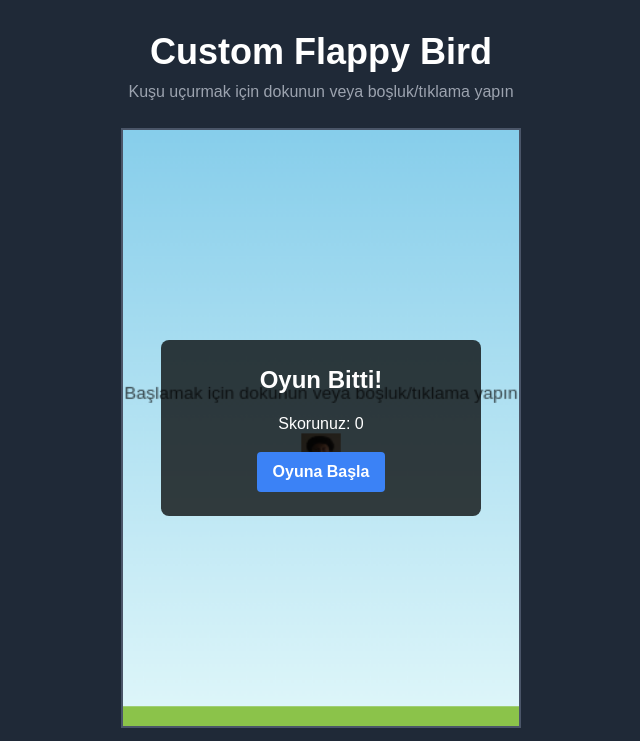
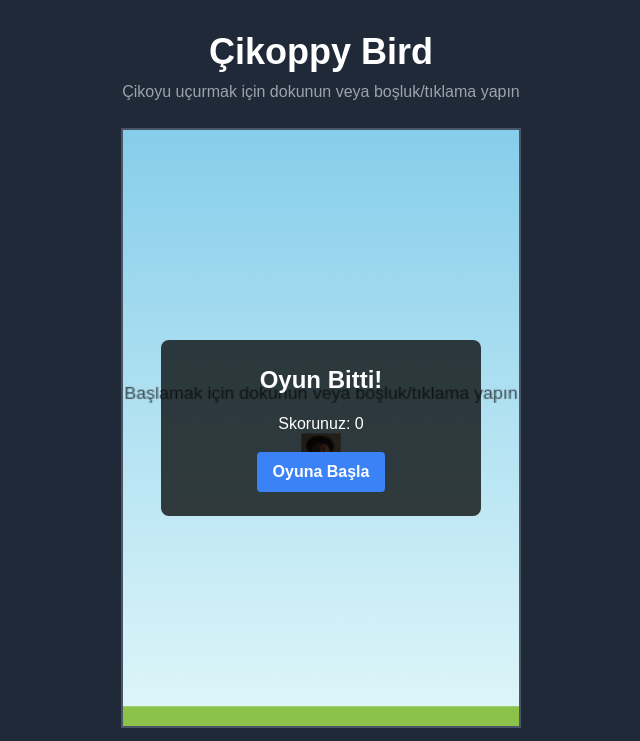
Before and after one commit to alpersvr/ciko-game, a plain HTML site: page cikoppyBird.html in a window 1280 px wide. Shown: the top 741 px of the page, without its empty margins (319-959 px from the left). Drawn offline with nearby package versions, Linux system fonts and the light colour scheme.

Commit message:
Update cikoppyBird.html

```diff
--- a/cikoppyBird.html
+++ b/cikoppyBird.html
@@ -127,8 +127,8 @@
 <body class="bg-gray-800 min-h-screen flex flex-col items-center py-6 sm:py-8">
     <div class="game-wrapper">
         <div class="text-center mb-4 sm:mb-6">
-            <h1 class="text-3xl sm:text-4xl font-bold text-white mb-2">Custom Flappy Bird</h1>
-            <p class="text-gray-400 text-sm sm:text-base">Kuşu uçurmak için dokunun veya boşluk/tıklama yapın</p>
+            <h1 class="text-3xl sm:text-4xl font-bold text-white mb-2">Çikoppy Bird</h1>
+            <p class="text-gray-400 text-sm sm:text-base">Çikoyu uçurmak için dokunun veya boşluk/tıklama yapın</p>
         </div>
 
         <div class="game-container">
```
